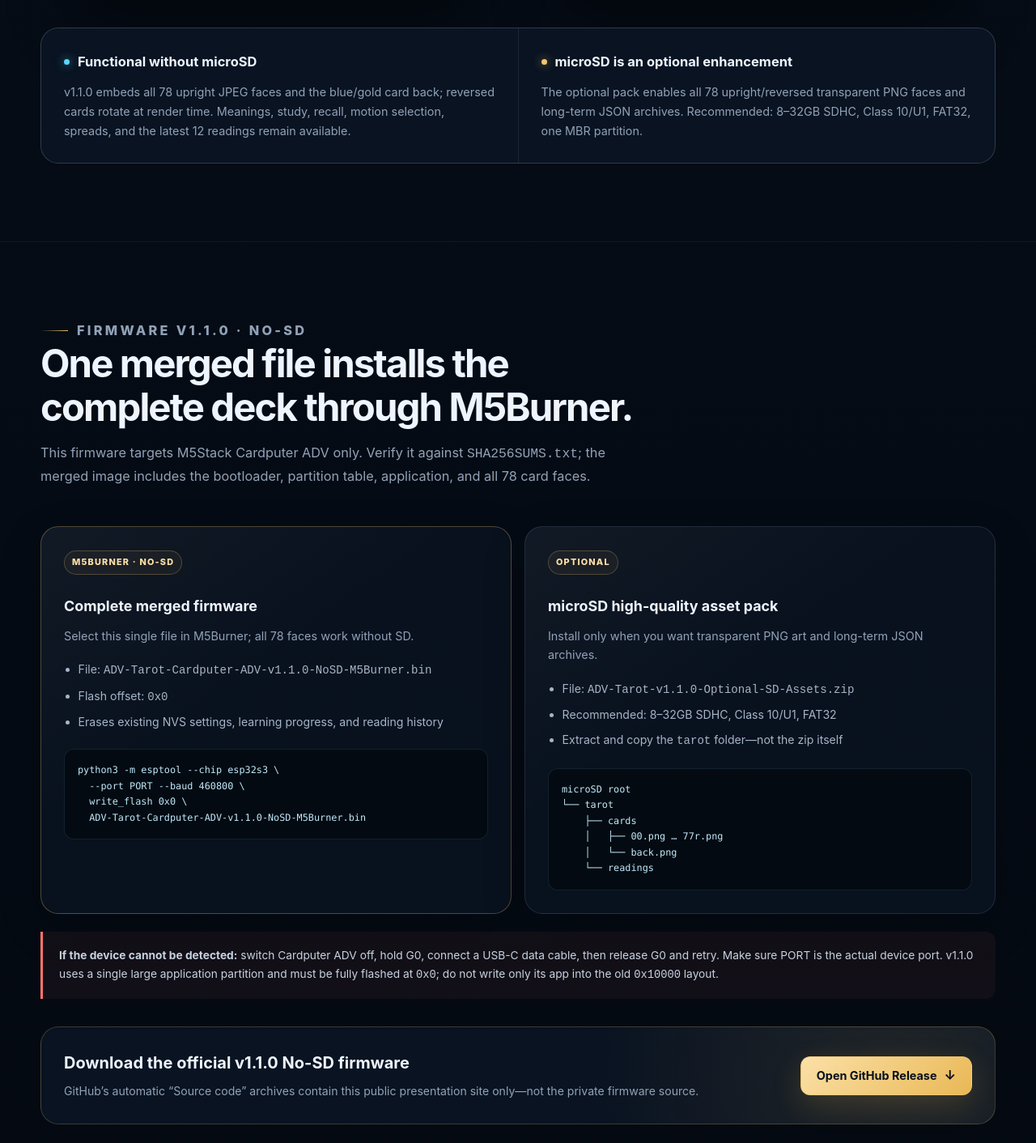
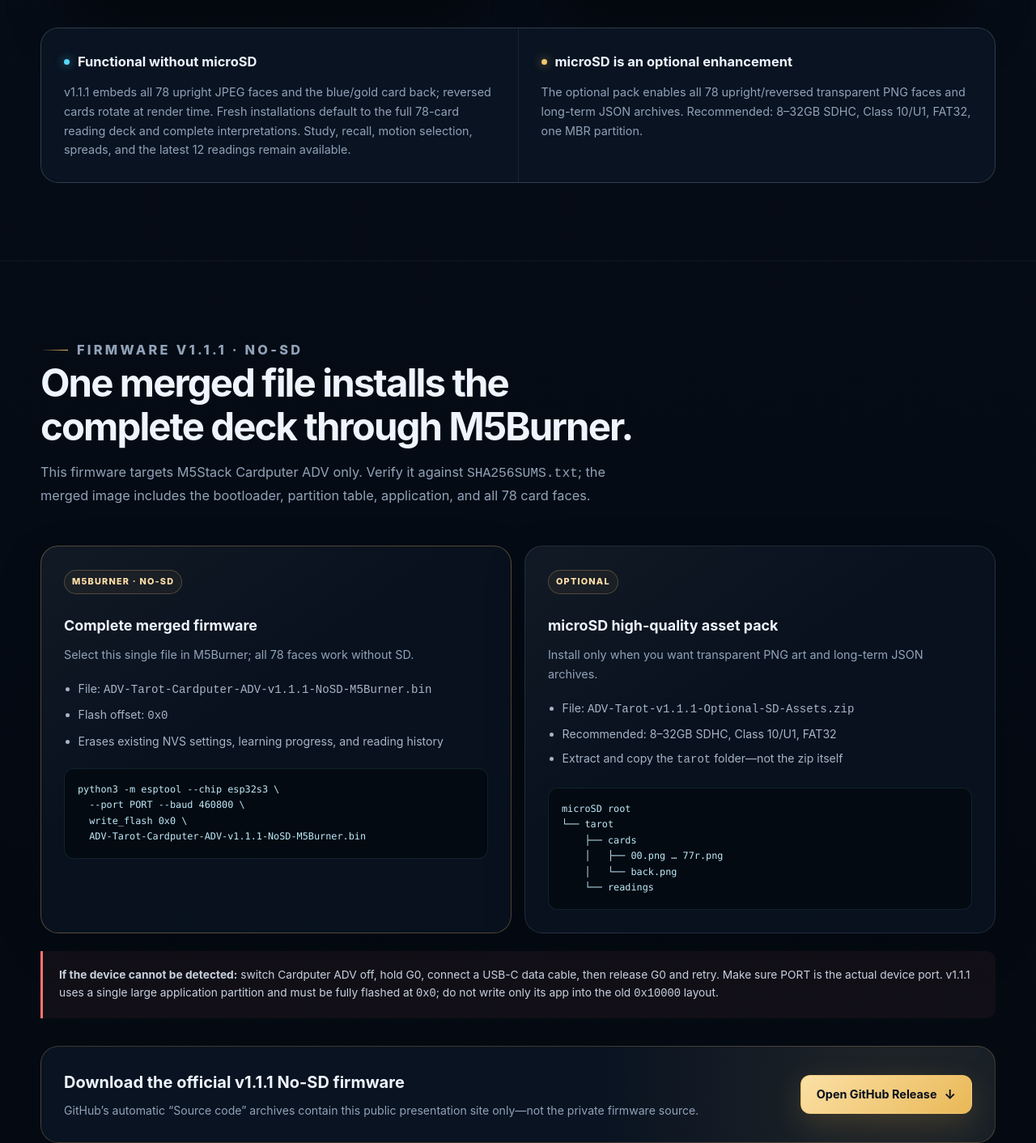
Before and after one commit to Lyzbn/ADV-Tarot-Firmware, a plain HTML site: page docs/en/index.html in a window 1280 px wide. Shown: the part 4480-5892 px from the top of the page at 81% size. Drawn offline with Linux system fonts and the light colour scheme.

Commit message:
Publish ADV Tarot firmware presentation

```diff
--- a/docs/en/index.html
+++ b/docs/en/index.html
@@ -281,9 +281,10 @@
             <div class="sd-column">
               <h3>Functional without microSD</h3>
               <p>
-                v1.1.0 embeds all 78 upright JPEG faces and the blue/gold card back;
-                reversed cards rotate at render time. Meanings, study, recall,
-                motion selection, spreads, and the latest 12 readings remain available.
+                v1.1.1 embeds all 78 upright JPEG faces and the blue/gold card back;
+                reversed cards rotate at render time. Fresh installations default
+                to the full 78-card reading deck and complete interpretations.
+                Study, recall, motion selection, spreads, and the latest 12 readings remain available.
               </p>
             </div>
             <div class="sd-column">
@@ -301,7 +302,7 @@
       <section class="section" id="install">
         <div class="shell">
           <div class="section-heading reveal">
-            <p class="eyebrow">Firmware v1.1.0 · No-SD</p>
+            <p class="eyebrow">Firmware v1.1.1 · No-SD</p>
             <h2>One merged file installs the complete deck through M5Burner.</h2>
             <p>
               This firmware targets M5Stack Cardputer ADV only. Verify it against
@@ -316,14 +317,14 @@
               <h3>Complete merged firmware</h3>
               <p>Select this single file in M5Burner; all 78 faces work without SD.</p>
               <ul>
-                <li>File: <code>ADV-Tarot-Cardputer-ADV-v1.1.0-NoSD-M5Burner.bin</code></li>
+                <li>File: <code>ADV-Tarot-Cardputer-ADV-v1.1.1-NoSD-M5Burner.bin</code></li>
                 <li>Flash offset: <code>0x0</code></li>
                 <li>Erases existing NVS settings, learning progress, and reading history</li>
               </ul>
               <div class="code-block">python3 -m esptool --chip esp32s3 \
   --port PORT --baud 460800 \
   write_flash 0x0 \
-  ADV-Tarot-Cardputer-ADV-v1.1.0-NoSD-M5Burner.bin</div>
+  ADV-Tarot-Cardputer-ADV-v1.1.1-NoSD-M5Burner.bin</div>
             </article>
 
             <article class="install-card reveal">
@@ -331,7 +332,7 @@
               <h3>microSD high-quality asset pack</h3>
               <p>Install only when you want transparent PNG art and long-term JSON archives.</p>
               <ul>
-                <li>File: <code>ADV-Tarot-v1.1.0-Optional-SD-Assets.zip</code></li>
+                <li>File: <code>ADV-Tarot-v1.1.1-Optional-SD-Assets.zip</code></li>
                 <li>Recommended: 8–32GB SDHC, Class 10/U1, FAT32</li>
                 <li>Extract and copy the <code>tarot</code> folder—not the zip itself</li>
               </ul>
@@ -348,14 +349,14 @@
             <strong>If the device cannot be detected:</strong>
             switch Cardputer ADV off, hold G0, connect a USB-C data cable, then
             release G0 and retry. Make sure PORT is the actual device port.
-            v1.1.0 uses a single large application partition and must be fully
+            v1.1.1 uses a single large application partition and must be fully
             flashed at <code>0x0</code>; do not write only its app into the old
             <code>0x10000</code> layout.
           </div>
 
           <div class="download-panel reveal">
             <div>
-              <h3>Download the official v1.1.0 No-SD firmware</h3>
+              <h3>Download the official v1.1.1 No-SD firmware</h3>
               <p>
                 GitHub’s automatic “Source code” archives contain this public
                 presentation site only—not the private firmware source.
```
Also changed, not shown: docs/index.html (+9 -8 lines), 3 other files.
